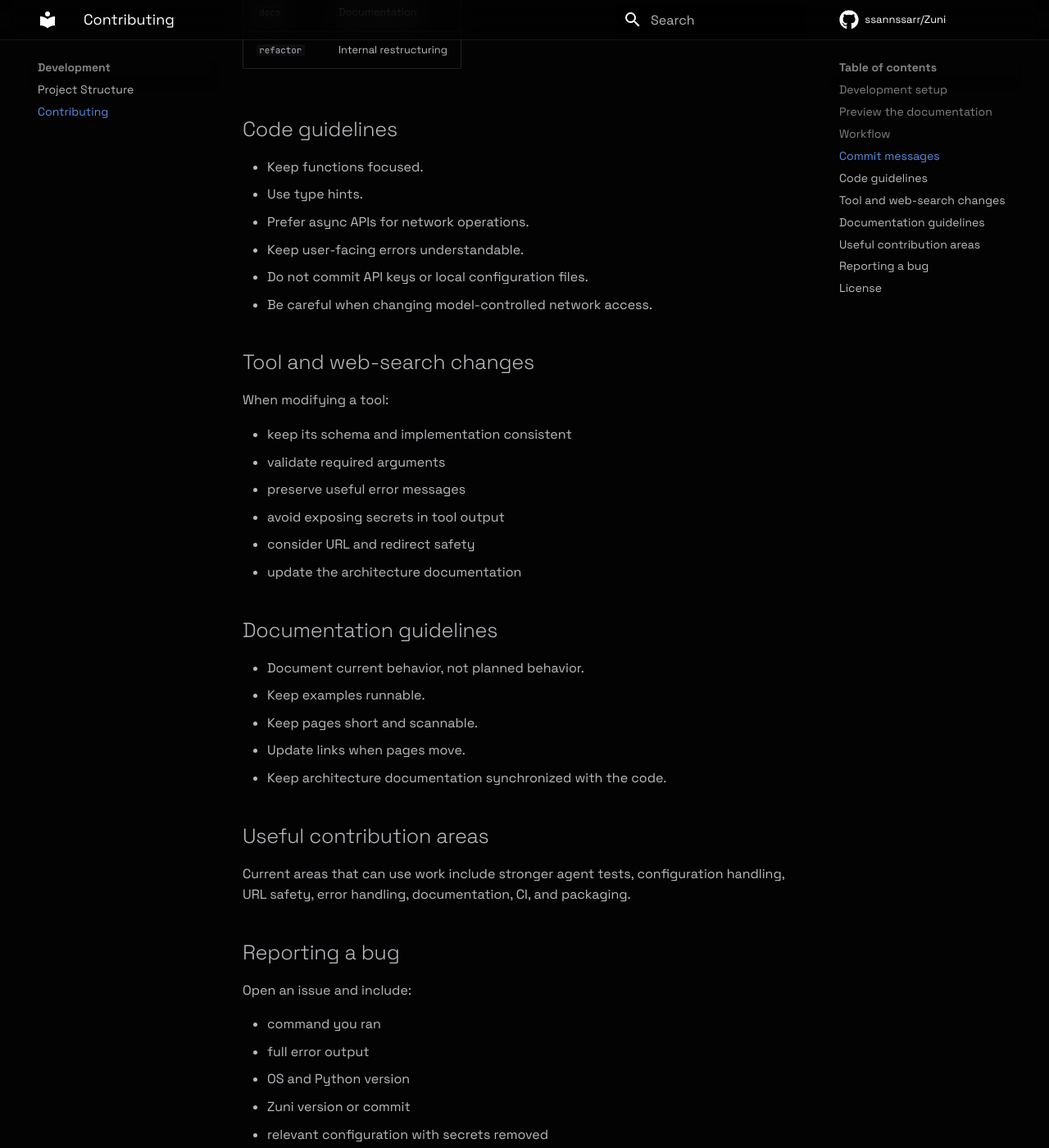
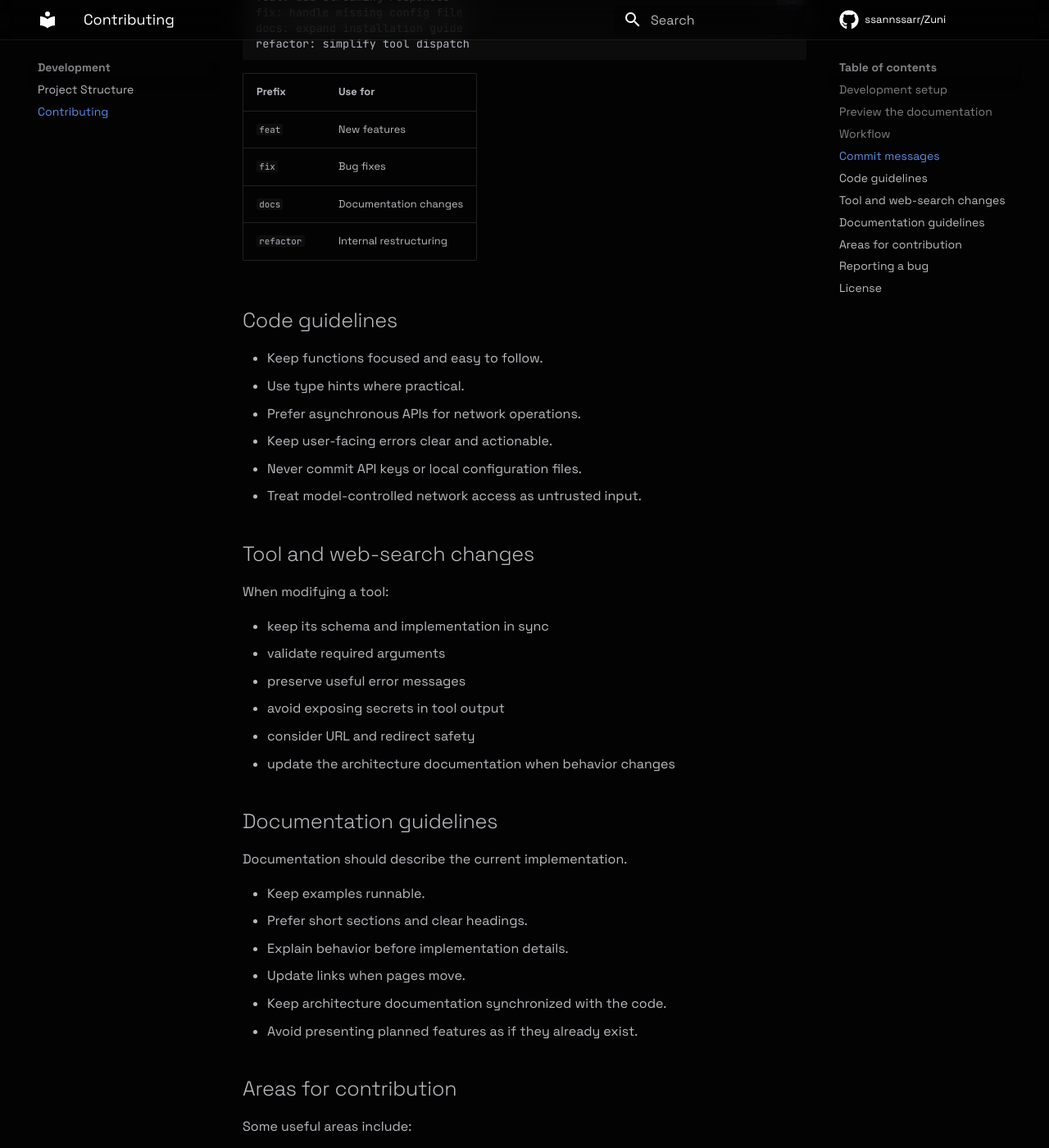
Before and after one commit to ssannssarr/Zuni, an MkDocs documentation site: the page built from docs/development/contributing.md, in a window 1280 px wide and 1400 px high, scrolled down 1436 px. Shown: the whole window at 82% size. Built offline with MkDocs 1.6.1 and Material for MkDocs 9.7.7, drawn with Linux system fonts in a browser that asks for light colours; comment, search, counter and statistics services are not loaded; some of the changed text lies outside the part shown.

Commit message:
docs: clean up documentation copy

````diff
--- a/docs/development/contributing.md
+++ b/docs/development/contributing.md
@@ -1,8 +1,10 @@
 # Contributing
 
-Contributions are welcome across code, documentation, bug fixes, and ideas.
+Contributions are welcome in code, documentation, bug fixes, testing, and project ideas.
 
 ## Development setup
+
+Clone the repository and install its development dependencies:
 
 ```bash
 git clone https://github.com/ssannssarr/Zuni.git
@@ -19,27 +21,35 @@ uv tool install --editable .
 
 ## Preview the documentation
 
+Start the local MkDocs server:
+
 ```bash
 uv run mkdocs serve
 ```
 
+Open the local address shown by MkDocs and check both the homepage and regular documentation pages.
+
 ## Workflow
+
+A typical contribution looks like this:
 
 1. Fork the repository.
 2. Create a focused branch.
 3. Make the change.
-4. Run relevant commands locally.
+4. Run the relevant commands locally.
 5. Update documentation when behavior changes.
-6. Commit with a clear message.
-7. Push and open a pull request.
+6. Commit the change with a clear message.
+7. Push the branch and open a pull request.
 
-Example branch:
+For example:
 
 ```bash
 git checkout -b feature/my-change
 ```
 
 ## Commit messages
+
+Keep commit messages short and descriptive:
 
 ```text
 feat: add streaming responses
@@ -52,49 +62,60 @@ refactor: simplify tool dispatch
 |--------|---------|
 | `feat` | New features |
 | `fix` | Bug fixes |
-| `docs` | Documentation |
+| `docs` | Documentation changes |
 | `refactor` | Internal restructuring |
 
 ## Code guidelines
 
-- Keep functions focused.
-- Use type hints.
-- Prefer async APIs for network operations.
-- Keep user-facing errors understandable.
-- Do not commit API keys or local configuration files.
-- Be careful when changing model-controlled network access.
+- Keep functions focused and easy to follow.
+- Use type hints where practical.
+- Prefer asynchronous APIs for network operations.
+- Keep user-facing errors clear and actionable.
+- Never commit API keys or local configuration files.
+- Treat model-controlled network access as untrusted input.
 
 ## Tool and web-search changes
 
 When modifying a tool:
 
-- keep its schema and implementation consistent
+- keep its schema and implementation in sync
 - validate required arguments
 - preserve useful error messages
 - avoid exposing secrets in tool output
 - consider URL and redirect safety
-- update the architecture documentation
+- update the architecture documentation when behavior changes
 
 ## Documentation guidelines
 
-- Document current behavior, not planned behavior.
+Documentation should describe the current implementation.
+
 - Keep examples runnable.
-- Keep pages short and scannable.
+- Prefer short sections and clear headings.
+- Explain behavior before implementation details.
 - Update links when pages move.
 - Keep architecture documentation synchronized with the code.
+- Avoid presenting planned features as if they already exist.
 
-## Useful contribution areas
+## Areas for contribution
 
-Current areas that can use work include stronger agent tests, configuration handling, URL safety, error handling, documentation, CI, and packaging.
+Some useful areas include:
+
+- agent and tool tests
+- configuration handling
+- URL safety
+- error handling
+- documentation
+- CI
+- packaging
 
 ## Reporting a bug
 
-Open an issue and include:
+When opening an issue, include:
 
-- command you ran
-- full error output
-- OS and Python version
-- Zuni version or commit
+- the command you ran
+- the complete error output
+- your OS and Python version
+- your Zuni version or commit
 - relevant configuration with secrets removed
 
 !!! warning
````
